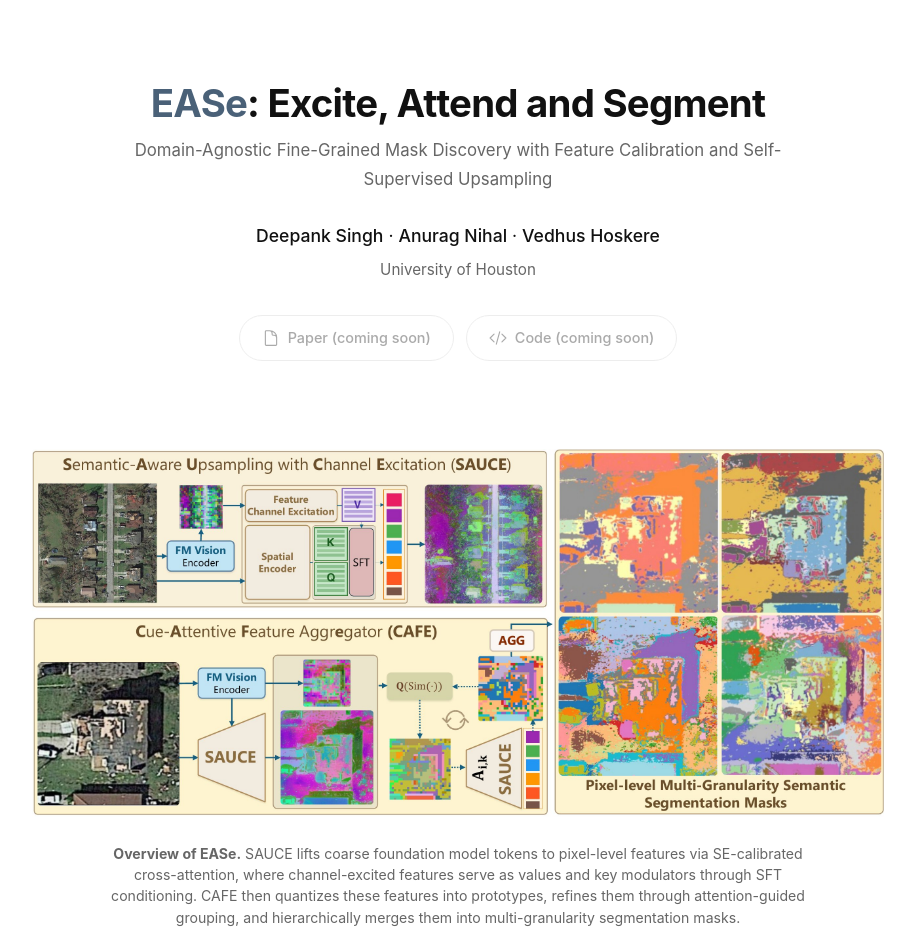
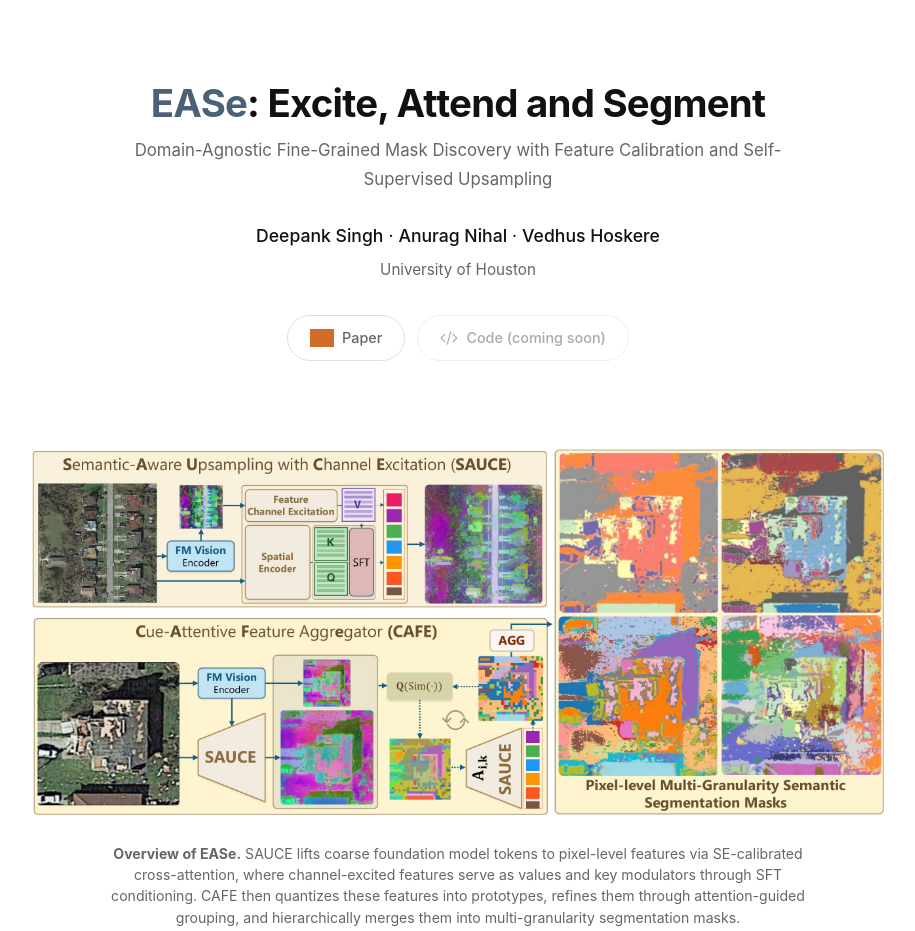
Before and after one commit to EASe-Project/EASe-Project.github.io, a plain HTML site: page index.html in a window 1280 px wide. Shown: the top 931 px of the page, without its empty margins (182-1097 px from the left). Drawn offline with Linux system fonts and the light colour scheme; grey boxes are pictures that could not be loaded.

Commit message:
Add arXiv paper link with logo

```diff
--- a/index.html
+++ b/index.html
@@ -74,9 +74,9 @@
         <p class="authors"><span>Deepank Singh</span> &middot; <span>Anurag Nihal</span> &middot; <span>Vedhus Hoskere</span></p>
         <p class="affiliation">University of Houston</p>
         <div class="links">
-            <a class="btn btn-disabled" title="Coming soon">
-                <svg xmlns="http://www.w3.org/2000/svg" fill="none" viewBox="0 0 24 24" stroke-width="1.5" stroke="currentColor"><path stroke-linecap="round" stroke-linejoin="round" d="M19.5 14.25v-2.625a3.375 3.375 0 0 0-3.375-3.375h-1.5A1.125 1.125 0 0 1 13.5 7.125v-1.5a3.375 3.375 0 0 0-3.375-3.375H8.25m2.25 0H5.625c-.621 0-1.125.504-1.125 1.125v17.25c0 .621.504 1.125 1.125 1.125h12.75c.621 0 1.125-.504 1.125-1.125V11.25a9 9 0 0 0-9-9Z"/></svg>
-                Paper (coming soon)
+            <a class="btn" href="https://arxiv.org/abs/2604.00276" target="_blank">
+                <img src="https://arxiv.org/static/browse/0.3.4/images/arxiv-logo-one-color-white.svg" alt="arXiv" style="height:18px; width:auto; filter: invert(27%) sepia(60%) saturate(2000%) hue-rotate(345deg) brightness(85%) contrast(90%);">
+                Paper
             </a>
             <a class="btn btn-disabled" title="Coming soon">
                 <svg xmlns="http://www.w3.org/2000/svg" fill="none" viewBox="0 0 24 24" stroke-width="1.5" stroke="currentColor"><path stroke-linecap="round" stroke-linejoin="round" d="M17.25 6.75 22.5 12l-5.25 5.25m-10.5 0L1.5 12l5.25-5.25m7.5-3-4.5 16.5"/></svg>
```
